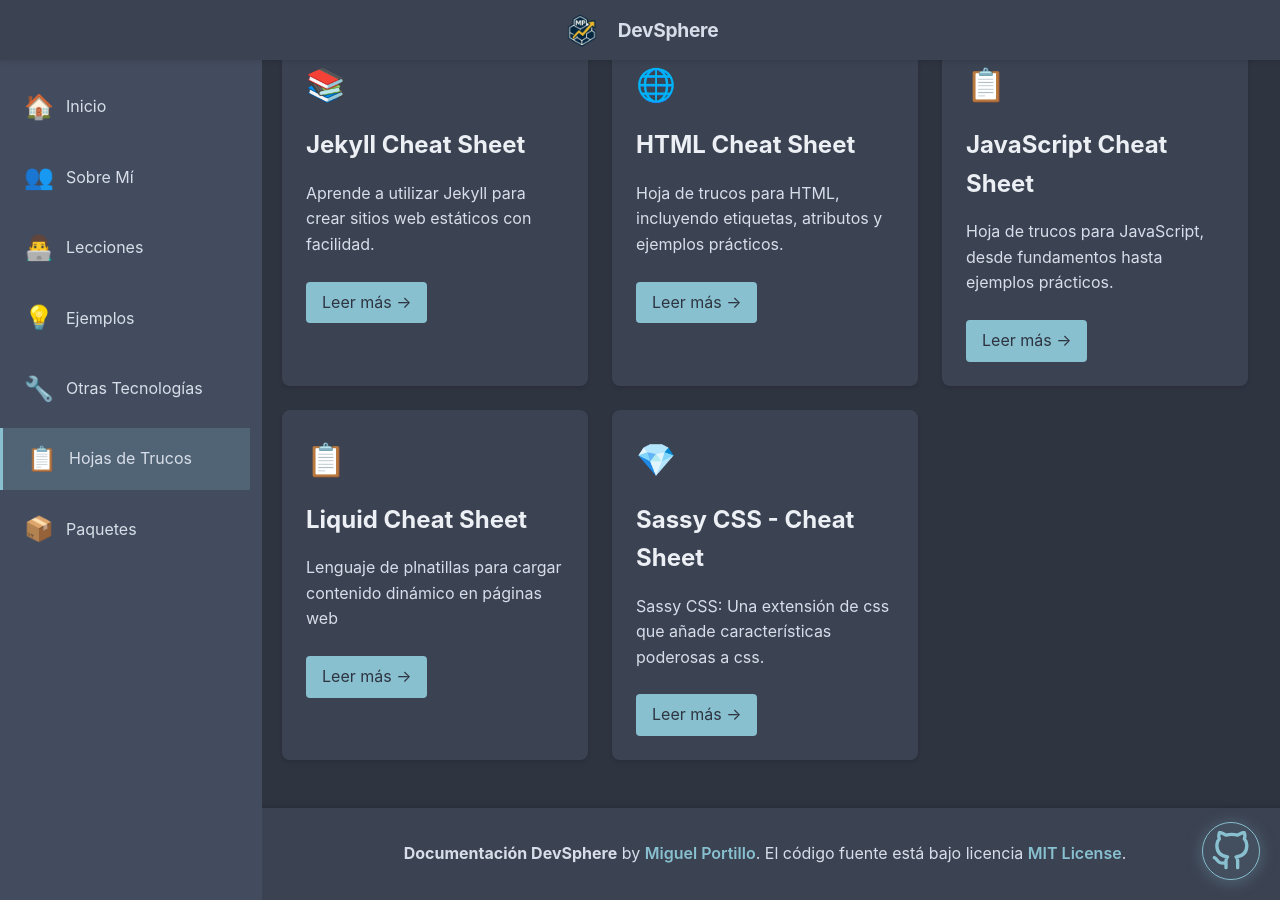
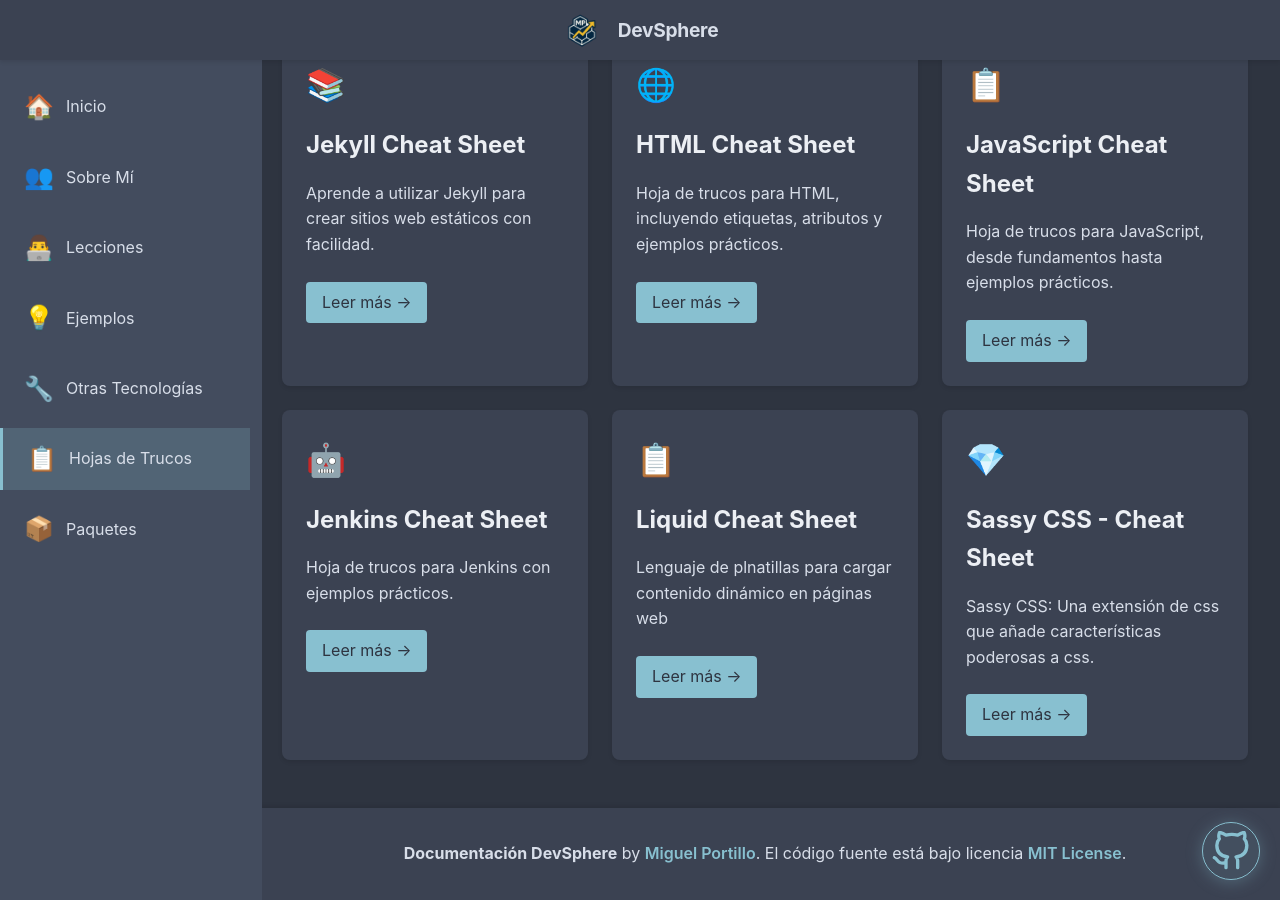
Before and after one commit to MiguelP-Dev/miguelp-dev.github.io, a Jekyll site: the page built from _pages/cheat_sheets.md, in a window 1280 px wide and 900 px high, scrolled down 151 px. Built offline with Jekyll 4.4.1, drawn with Linux system fonts in a browser that asks for light colours; part of the change alters nothing that is shown.

Commit message:
feat: añade soporte a groovy y una cheatsheet

````diff
--- a/_layouts/default.html
+++ b/_layouts/default.html
@@ -29,6 +29,8 @@
     <script src="https://cdnjs.cloudflare.com/ajax/libs/highlight.js/11.7.0/languages/json.min.js"></script>
     <script src="https://cdnjs.cloudflare.com/ajax/libs/highlight.js/11.7.0/languages/protobuf.min.js"></script>
     <script src="https://cdnjs.cloudflare.com/ajax/libs/highlight.js/11.7.0/languages/sql.min.js"></script>
+    <script src="https://cdnjs.cloudflare.com/ajax/libs/highlight.js/11.7.0/languages/groovy.min.js"></script>
+
 
     <!-- Añadir Mermaid con configuración temática para Nordic -->
     <script src="https://cdn.jsdelivr.net/npm/mermaid/dist/mermaid.min.js"></script>
--- /dev/null
+++ b/_pages/cheat_sheets/jenkinscs.md
@@ -0,0 +1,473 @@
+---
+layout: default
+title: Jenkins Cheat Sheet
+description: Hoja de trucos para Jenkins con ejemplos prácticos.
+permalink: /cheat_sheets/jenkinscs/
+category: cheatsheets
+subcategory: devops
+icon: 🤖
+article: true
+---
+
+## **Nivel Básico**
+
+### 1. Introducción a Jenkins
+
+- ¿Qué es CI/CD?
+- Arquitectura de Jenkins (Master/Agente)
+- Ventajas vs otras herramientas
+- Casos de uso comunes
+
+### 2. Instalación y Configuración Inicial
+
+**Requisitos:**
+
+- Java JDK 8+
+- 4 GB RAM mínimo
+- 50 GB espacio en disco
+
+**Instalación en Archlinux:**
+
+```bash
+sudo pacman -S jenkins
+sudo systemctl start jenkins
+sudo systemctl status jenkins
+```
+
+**Instalación en Windows:**
+
+- Descargar Jenkins desde [https://www.jenkins.io/download/](https://www.jenkins.io/download/)
+- Ejecutar el archivo .exe en modo "Silencioso"
+- Desbloquear Jenkins con contraseña inicial
+
+**Instalación en macOS:**
+
+- Descargar Jenkins desde [https://www.jenkins.io/download/](https://www.jenkins.io/download/)
+- Ejecutar el archivo .pkg
+- Desbloquear Jenkins con contraseña inicial
+
+**Primer acceso:**
+
+1. Abrir `http://localhost:8080`
+2. Desbloquear Jenkins con contraseña inicial:
+
+   ```bash
+   sudo cat /var/lib/jenkins/secrets/initialAdminPassword
+   ```
+
+3. Instalar plugins recomendados
+4. Crear usuario admin
+
+### 3. Primer Job Básico
+
+1. Click en "Nuevo Item"
+2. Nombre: "Mi-Primer-Job"
+3. Tipo: Freestyle project
+4. En configuración:
+   - Añadir paso de build: Ejecutar shell
+
+   ```bash
+   echo "Hola Mundo desde Jenkins!"
+   date
+   ```
+
+5. Guardar y hacer clic en "Build Now"
+
+### 4. Configuración de Plugins Esenciales
+
+Instalar desde "Manage Jenkins > Plugins":
+
+- Git
+- Pipeline
+- Blue Ocean
+- Docker
+- Credentials Binding
+- SSH Agent
+
+### 5. Integración con Git
+
+1. Crear nuevo job tipo Freestyle
+2. En "Source Code Management":
+   - Seleccionar Git
+   - Repo URL: `https://github.com/tu-usuario/tu-repo.git`
+3. Añadir trigger de build por cambios en Git
+
+---
+
+## **Nivel Intermedio**
+
+### 6. Pipelines con Jenkinsfile
+
+**Conceptos clave:**
+
+- Declarative vs Scripted Pipeline
+- Stages y Steps
+- Agent types
+
+**Ejemplo básico:**
+
+```groovy
+pipeline {
+    agent any
+
+    stages {
+        stage('Build') {
+            steps {
+                echo 'Compilando proyecto...'
+                sh 'mvn clean package'
+            }
+        }
+        stage('Test') {
+            steps {
+                echo 'Ejecutando tests...'
+                sh 'mvn test'
+            }
+        }
+        stage('Deploy') {
+            steps {
+                echo 'Desplegando...'
+                sh 'scp target/*.jar user@server:/app'
+            }
+        }
+    }
+}
+```
+
+### 7. Manejo de Variables y Credenciales
+
+**Variables de entorno:**
+
+```groovy
+environment {
+    VERSION = '1.0.0'
+    DEPLOY_ENV = 'production'
+}
+```
+
+**Uso de credenciales:**
+
+```groovy
+withCredentials([usernamePassword(
+    credentialsId: 'aws-creds',
+    usernameVariable: 'AWS_USER',
+    passwordVariable: 'AWS_PASSWORD'
+)]) {
+    sh 'aws configure --profile myprofile'
+}
+```
+
+### 8. Integración con Docker
+
+**Pipeline con Docker:**
+
+```groovy
+pipeline {
+    agent none
+
+    stages {
+        stage('Build') {
+            agent {
+                docker 'maven:3.8.6-jdk-11'
+            }
+            steps {
+                sh 'mvn clean package'
+            }
+        }
+
+        stage('Test') {
+            agent {
+                docker 'openjdk:11-jre'
+            }
+            steps {
+                sh 'mvn test'
+            }
+        }
+    }
+}
+```
+
+### 9. Blue Ocean Interface
+
+- Visualización gráfica de pipelines
+- Depuración de errores
+- Creación visual de pipelines
+
+---
+
+## **Nivel Avanzado**
+
+### 10. Pipeline Avanzado con CI/CD Completo
+
+```groovy
+pipeline {
+    agent any
+
+    parameters {
+        choice(
+            name: 'ENVIRONMENT',
+            choices: ['dev', 'qa', 'prod'],
+            description: 'Selecciona entorno de despliegue'
+        )
+    }
+
+    environment {
+        REGISTRY = "my-docker-registry.com"
+        IMAGE_TAG = "${env.BUILD_NUMBER}"
+    }
+
+    stages {
+        stage('Build') {
+            steps {
+                script {
+                    docker.build("${REGISTRY}/myapp:${IMAGE_TAG}")
+                }
+            }
+        }
+
+        stage('Test') {
+            parallel {
+                stage('Unit Tests') {
+                    steps {
+                        sh 'mvn test'
+                    }
+                }
+                stage('Integration Tests') {
+                    steps {
+                        sh 'mvn verify -Pintegration'
+                    }
+                }
+            }
+        }
+
+        stage('Security Scan') {
+            steps {
+                withSonarQubeEnv('sonar-server') {
+                    sh 'mvn sonar:sonar'
+                }
+            }
+        }
+
+        stage('Deploy') {
+            when {
+                expression { params.ENVIRONMENT != 'prod' }
+            }
+            steps {
+                sshagent(['deploy-key']) {
+                    sh "scp target/*.jar ${params.ENVIRONMENT}-server:/app"
+                }
+            }
+        }
+
+        stage('Prod Approval') {
+            when {
+                expression { params.ENVIRONMENT == 'prod' }
+            }
+            steps {
+                timeout(time: 1, unit: 'HOURS') {
+                    input message: 'Aprobar despliegue en Prod?', ok: 'Desplegar'
+                }
+                sshagent(['prod-key']) {
+                    sh 'ansible-playbook deploy-prod.yml'
+                }
+            }
+        }
+    }
+
+    post {
+        always {
+            junit '**/target/surefire-reports/*.xml'
+            archiveArtifacts 'target/*.jar'
+        }
+        success {
+            slackSend channel: '#ci-cd', message: "✅ Build ${env.BUILD_NUMBER} exitoso!"
+        }
+        failure {
+            slackSend channel: '#ci-cd', message: "❌ Build ${env.BUILD_NUMBER} falló!"
+        }
+    }
+}
+```
+
+### 11. Escalado con Jenkins Agents
+
+**Configurar nodos:**
+
+1. Ir a "Manage Jenkins > Manage Nodes and Clouds"
+2. Click en "New Node"
+3. Configurar:
+   - Nombre: "linux-agent-01"
+   - Ejecutores: 2
+   - Directorio remoto: /home/jenkins/agent
+   - Labels: linux, docker
+
+**Conectar via SSH:**
+
+```bash
+ssh -i /path/to/key jenkins@master -p 22 -o StrictHostKeyChecking=no -J java -jar agent.jar
+```
+
+### 12. Optimización de Pipelines
+
+**Técnicas avanzadas:**
+
+- Uso de `parallel` para ejecución concurrente
+- Caching de dependencias
+
+```groovy
+stage('Cache') {
+    steps {
+        cache(
+            includes: '**/target/**',
+            excludes: '',
+            key: "maven-${env.JOB_NAME}-${env.GIT_COMMIT}"
+        ) {
+            sh 'mvn clean package'
+        }
+    }
+}
+```
+
+- Reintentos inteligentes
+
+```groovy
+retry(3) {
+    sh './deploy.sh'
+}
+```
+
+### 13. Seguridad Avanzada
+
+- Configurar RBAC (Role-Based Access Control)
+- Encriptación de credenciales
+- Auditoría de logs
+- Hardening del servidor Jenkins
+
+---
+
+## **Herramientas Complementarias**
+
+1. **Jenkins Configuration as Code (JCasC):**
+
+```yaml
+   jenkins:
+     securityRealm:
+       local:
+         allowsSignup: false
+     authorizationStrategy:
+       globalMatrix:
+         permissions:
+           - "Overall/Administer:admin"
+   ```
+
+2. **Integración con:**
+   - Kubernetes (Jenkins Operator)
+   - Terraform
+   - Ansible
+   - Prometheus (monitoreo)
+
+---
+
+## **Práctica Final**
+
+**Escenario:**
+
+1. Crear pipeline que:
+   - Clone repositorio de aplicación Node.js
+   - Ejecute tests
+   - Construya imagen Docker
+   - Haga scan de seguridad con Trivy
+   - Despliegue en Kubernetes (usando Helm)
+   - Envíe notificación a Slack
+
+**Solución guiada:**
+
+1. Crear nuevo Pipeline
+2. Usar este Jenkinsfile:
+
+```groovy
+pipeline {
+    agent any
+
+    environment {
+        REGISTRY = "my-registry.io"
+        KUBE_CONFIG = credentials('kubeconfig')
+    }
+
+    stages {
+        stage('Checkout') {
+            steps {
+                git 'https://github.com/tu-usuario/node-app.git'
+            }
+        }
+
+        stage('Test') {
+            agent {
+                docker 'node:18'
+            }
+            steps {
+                sh 'npm ci'
+                sh 'npm test'
+            }
+        }
+
+        stage('Build') {
+            steps {
+                script {
+                    docker.build("${REGISTRY}/node-app:${env.BUILD_ID}")
+                }
+            }
+        }
+
+        stage('Security Scan') {
+            steps {
+                sh 'trivy image ${REGISTRY}/node-app:${env.BUILD_ID}'
+            }
+        }
+
+        stage('Deploy to Kubernetes') {
+            steps {
+                withKubeConfig([credentialsId: 'kubeconfig']) {
+                    sh 'helm upgrade --install my-app ./chart'
+                }
+            }
+        }
+    }
+
+    post {
+        always {
+            slackSend(color: '#36a64f', message: "Pipeline completado: ${currentBuild.currentResult}")
+        }
+    }
+}
+```
+
+---
+
+## **Troubleshooting Común**
+
+1. **Problemas de conectividad:**
+
+   - Verificar agentes online
+   - Revisar logs en `/var/log/jenkins/jenkins.log`
+
+2. **Fallos en builds:**
+
+   - Usar `sh 'command || true'` para ignorar errores temporales
+   - Implementar `timeout` en pasos críticos
+
+3. **Problemas de memoria:**
+
+   ```bash
+   # Modificar /etc/default/jenkins
+   JAVA_OPTS="-Xmx4g -XX:MaxPermSize=512m"
+   ```
+
+---
+
+## **Recursos para Continuar Aprendiendo**
+
+1. Libro: "Jenkins: The Definitive Guide"
+2. Curso: "Mastering Jenkins" en Udemy
+3. Jenkins Documentation oficial
+4. Jenkins Community en GitHub
+5. Jenkins YouTube Channel
````
